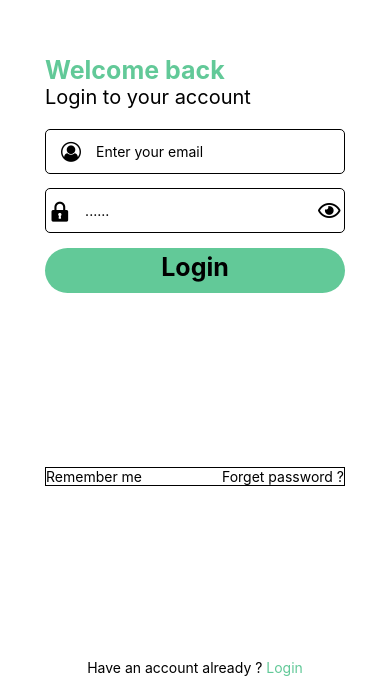
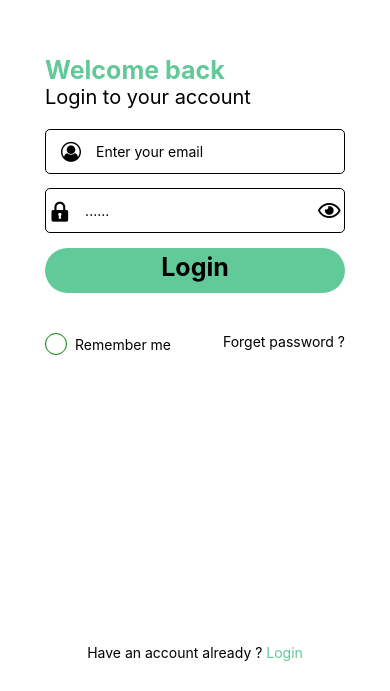
Before and after one commit to TuananhDo0308/nutrition-app-mobile, a React Native app: screen /SignIn in a window 390 px wide. Shown: the part 153-844 px from the top of the page. Built offline with nearby package versions, Linux system fonts and the light colour scheme.

Commit message:
update check box

```diff
--- /dev/null
+++ b/src/component/checkbox.tsx
@@ -0,0 +1,35 @@
+import React, { useState } from 'react';
+import { TouchableOpacity, View, Text, StyleSheet } from 'react-native';
+
+const CustomCheckbox = () => {
+  const [checked, setChecked] = useState(false);
+
+  return (
+    <TouchableOpacity onPress={() => setChecked(!checked)}>
+      <View style={styles.checkbox}>
+        <View style={checked && styles.checkboxChecked}></View>
+      </View>
+    </TouchableOpacity>
+  );
+};
+
+const styles = StyleSheet.create({
+  checkbox: {
+    width: 22,
+    height: 22,
+    borderWidth: 1,
+    borderRadius: 11,
+    borderColor: 'green',
+    marginRight: 8,
+    alignItems: 'center',
+    justifyContent: 'center',
+  },
+  checkboxChecked: {
+    width: 14,
+    height: 14,
+    borderRadius: 7,
+    backgroundColor: 'green',
+  },
+});
+
+export default CustomCheckbox;
--- a/src/component/customButton.tsx
+++ b/src/component/customButton.tsx
@@ -20,7 +20,7 @@ const styles = StyleSheet.create ({
         width: 300,
         height: 45,
         backgroundColor: '#62C998',
-        alignSelf: 'center',
+        alignItems: 'center',
         marginTop: 8,
     },
     CustomButtonText: {
--- a/src/screens/SignIn.tsx
+++ b/src/screens/SignIn.tsx
@@ -5,6 +5,7 @@ import CustomButton from "../component/customButton";
 import FontAwesome from "@expo/vector-icons/FontAwesome";
 import Fontisto from "@expo/vector-icons/Fontisto";
 import FontAwesome5 from "@expo/vector-icons/FontAwesome5";
+import CheckBox from "../component/checkbox";
 
 const SignIn = () => {
   return (
@@ -52,7 +53,8 @@ const SignIn = () => {
       </View>
 
       <View style={styles.functionContainer}>
-        <View>
+        <View style={styles.checkboxContainer}>
+          <CheckBox />
           <Text>Remember me</Text>
         </View>
         <Text>Forget password ?</Text>
@@ -78,7 +80,6 @@ const styles = StyleSheet.create({
     flex: 1,
     backgroundColor: "#fff",
     alignItems: "center",
-    justifyContent: "space-between",
   },
 
   titleContainer: {
@@ -117,12 +118,18 @@ const styles = StyleSheet.create({
     width: 300,
     flexDirection: "row",
     justifyContent: "space-between",
-    borderWidth: 1,
+    marginTop: 40,
+  },
+
+  checkboxContainer: {
+    flexDirection: 'row',
+    alignItems: 'center',
   },
 
   titleBottom: {
-    marginBottom: 15,
+    bottom: 30,
     alignItems: "center",
+    position: 'absolute',
   },
 });
 
```
Also changed, not shown: src/component/radio.tsx (deleted).
